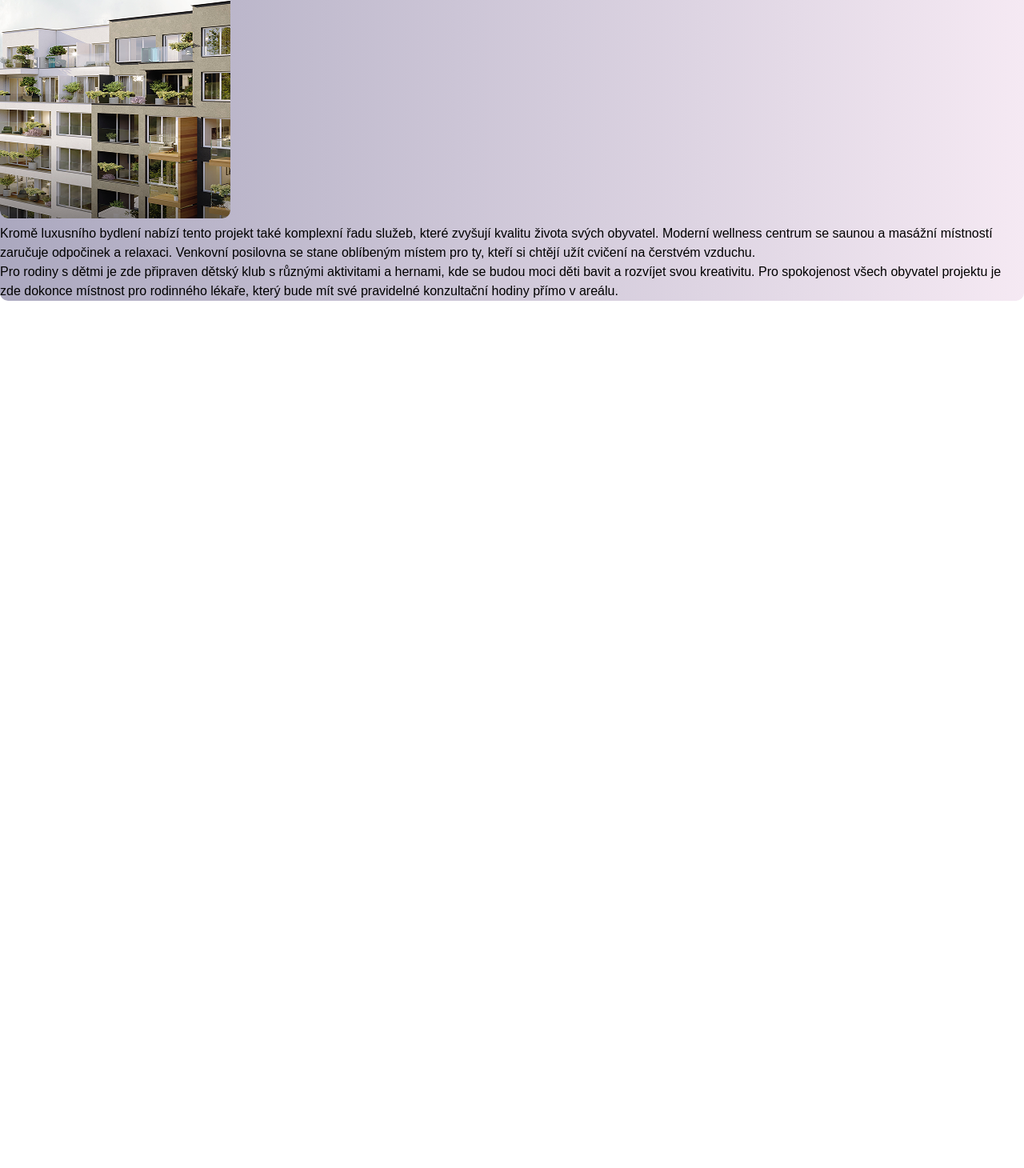
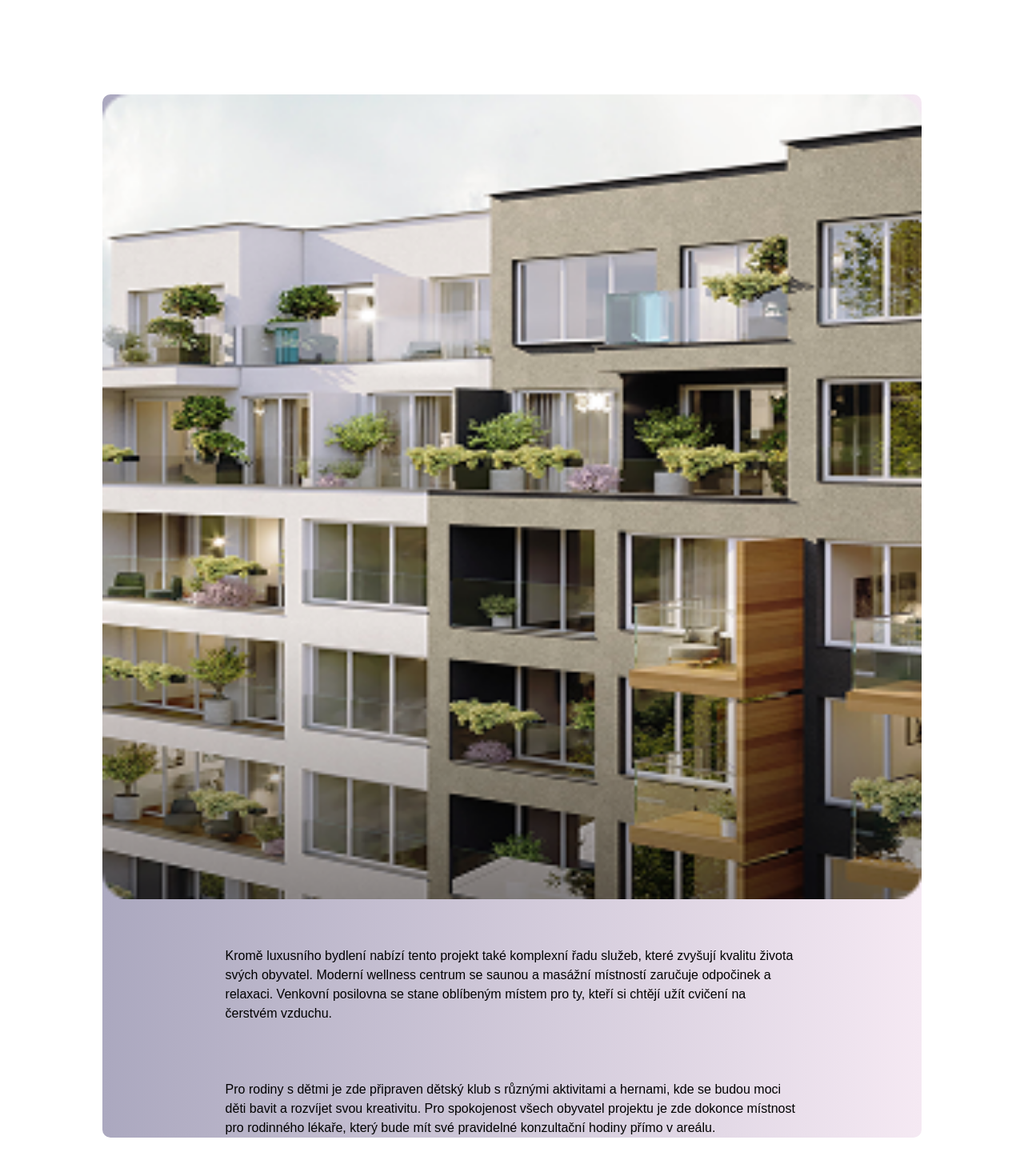
Before and after one commit to AdamV44/web_design2, a plain HTML site: page index.html in a window 1280 px wide. Shown: the part 834-2294 px from the top of the page at 80% size. Before the commit the page ends 1210 px from the top, so only its background shows below. Drawn offline with Linux system fonts and the light colour scheme.

Commit message:
uprava obrazku

```diff
--- a/design.css
+++ b/design.css
@@ -58,27 +58,29 @@ margin-top: 10%;
 }
 .textaobrazek{
     background: linear-gradient(to right,#ABA8BF, #F5E9F3);
-    width: 288;
-height: 539;
-top: 1308px;
-left: 51px;
+    width: 80%;
+margin-top: 10%;
+margin-left: 10%;
 border-radius: 10px;
  align-items: center;
  justify-content: center;
 }
-#obrazekjedna{
-    width: 288;
-    height: 283;
-    top: 1037px;
+.obrazekjedna{
+    width: 100%;
     left: 51px;
     border-radius: 10px;
 
 }
-#textjedna{
-    width: 288;
+.textjedna{
+    width: 70%;
 height: 539;
 top: 1308px;
-left: 51px;
+margin-left: 15%;
 border-radius: 10px;
+margin-top: 5%;
+margin-bottom: 10%;
 
 }
+#p{
+    margin-bottom: 10%;
+}
--- a/index.html
+++ b/index.html
@@ -25,14 +25,16 @@
         <div class="grid_i"><img src="Vector (7).png" alt=""><p>Přímé napojení na cyklostezku</p></div>
     </div>
     <div class="textaobrazek">
-        <img id="obrazekjedna" src="Rectangle 109.png" alt="">
-        <p id="textjedna">
+        <img class="obrazekjedna" src="Rectangle 109.png" alt="">
+        <div class="textjedna">
+            <p id="p">
             Kromě luxusního bydlení nabízí tento projekt také komplexní řadu služeb, které zvyšují kvalitu života svých obyvatel. Moderní wellness centrum se saunou a masážní místností zaručuje odpočinek a relaxaci. Venkovní posilovna se stane oblíbeným místem pro ty, kteří si chtějí užít cvičení na čerstvém vzduchu.
-           <br>
-
+           </p>
+           <p id="p">
             Pro rodiny s dětmi je zde připraven dětský klub s různými aktivitami a hernami, kde se budou moci děti bavit a rozvíjet svou kreativitu. Pro spokojenost všech obyvatel projektu je zde dokonce místnost pro rodinného lékaře, který bude mít své pravidelné konzultační hodiny přímo v areálu.
-
-        </p>
+            <br>
+            </p>
+        </div>
     </div>
 </body>
 </html>
```
